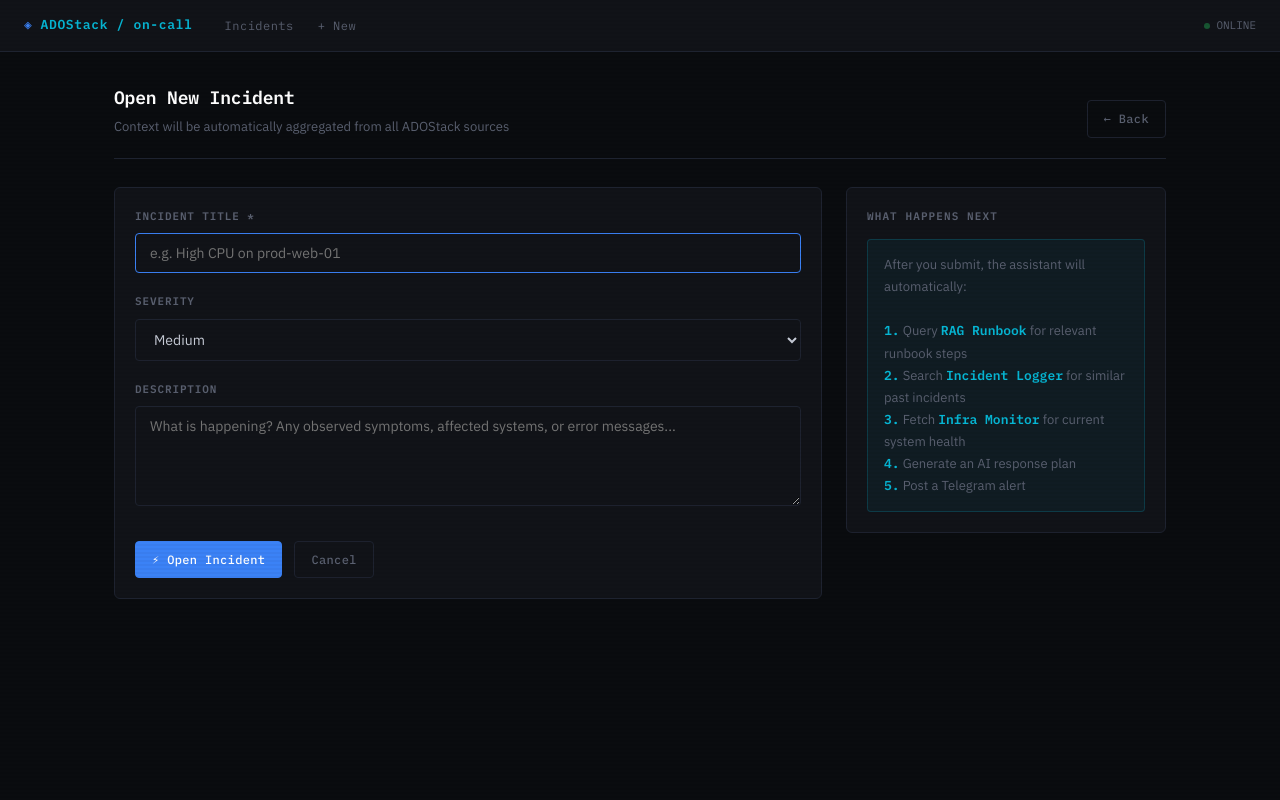
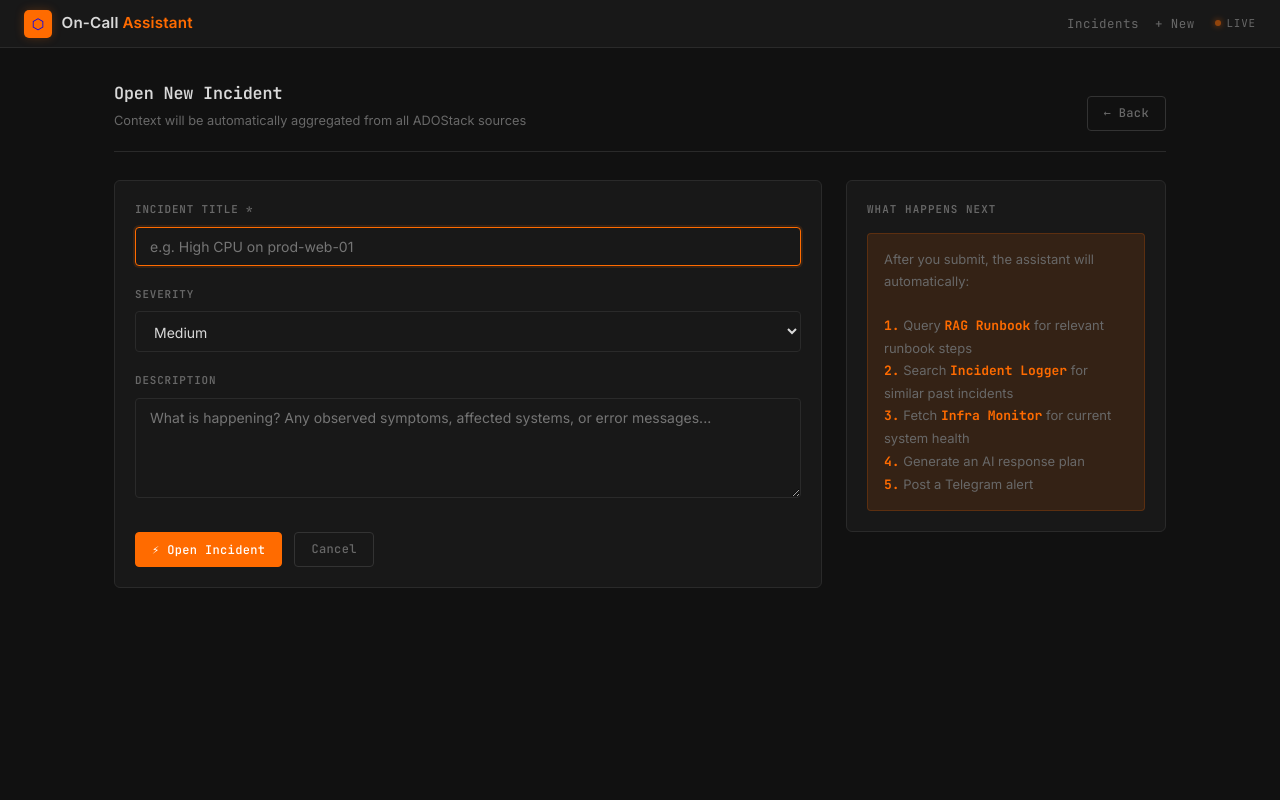
Before and after one commit to ohdasdiego/oncall-assistant, a Flask app: page /incidents/new in a window 1280 px wide. Run offline with Flask 3, Linux system fonts and the light colour scheme; parts of the project's set-up code (start-up, migrations or seed data) failed here and were passed over.

Commit message:
Retheme: match ADOStack orange/black design system (JetBrains Mono, orange accent, consistent header/logo)

```diff
--- a/app/templates/base.html
+++ b/app/templates/base.html
@@ -5,24 +5,29 @@
   <meta name="viewport" content="width=device-width, initial-scale=1.0">
   <title>{% block title %}On-Call Assistant{% endblock %} — ADOStack</title>
   <link rel="preconnect" href="https://fonts.googleapis.com">
-  <link href="https://fonts.googleapis.com/css2?family=IBM+Plex+Mono:wght@400;500;600&family=IBM+Plex+Sans:wght@300;400;500;600&display=swap" rel="stylesheet">
+  <link href="https://fonts.googleapis.com/css2?family=JetBrains+Mono:wght@400;500;600;700&family=Inter:wght@300;400;500;600&display=swap" rel="stylesheet">
   <style>
     :root {
-      --bg:       #0a0c0f;
-      --surface:  #111318;
-      --border:   #1e2330;
-      --muted:    #2a2f3d;
-      --text:     #c8cdd8;
-      --dim:      #5a6070;
-      --accent:   #3b82f6;
-      --accent2:  #06b6d4;
-      --green:    #22c55e;
-      --yellow:   #eab308;
-      --orange:   #f97316;
-      --red:      #ef4444;
-      --critical: #dc2626;
-      --mono: 'IBM Plex Mono', monospace;
-      --sans: 'IBM Plex Sans', sans-serif;
+      --bg:           #111111;
+      --surface:      #181818;
+      --card:         #1f1f1f;
+      --border:       #2a2a2a;
+      --border2:      #333333;
+      --accent:       #ff6b00;
+      --accent2:      #ff8c00;
+      --accent-dim:   rgba(255,107,0,0.12);
+      --accent-glow:  rgba(255,107,0,0.25);
+      --red:          #f2495c;
+      --red-dim:      rgba(242,73,92,0.12);
+      --yellow:       #f5a623;
+      --yellow-dim:   rgba(245,166,35,0.12);
+      --green:        #73bf69;
+      --green-dim:    rgba(115,191,105,0.12);
+      --purple:       #a78bfa;
+      --text:         #d9d9d9;
+      --muted:        #686868;
+      --mono:         'JetBrains Mono', 'Fira Code', monospace;
+      --sans:         'Inter', 'Segoe UI', system-ui, sans-serif;
     }
 
     * { box-sizing: border-box; margin: 0; padding: 0; }
@@ -36,119 +41,128 @@
       min-height: 100vh;
     }
 
-    /* Subtle scanline overlay */
-    body::before {
-      content: '';
-      position: fixed;
-      inset: 0;
-      background: repeating-linear-gradient(
-        0deg,
-        transparent,
-        transparent 2px,
-        rgba(0,0,0,0.03) 2px,
-        rgba(0,0,0,0.03) 4px
-      );
-      pointer-events: none;
-      z-index: 9999;
+    /* ── Header ── */
+    header {
+      background: var(--surface);
+      border-bottom: 1px solid var(--border);
+      padding: 0 1.5rem;
+      height: 48px;
+      display: flex;
+      align-items: center;
+      justify-content: space-between;
+      position: sticky;
+      top: 0;
+      z-index: 100;
     }
 
-    /* ── Nav ── */
-    nav {
-      background: var(--surface);
-      border-bottom: 1px solid var(--border);
-      padding: 0 24px;
+    .logo {
       display: flex;
       align-items: center;
-      gap: 32px;
-      height: 52px;
+      gap: 0.6rem;
+      text-decoration: none;
     }
 
-    .nav-brand {
-      font-family: var(--mono);
-      font-size: 13px;
+    .logo-icon {
+      width: 28px; height: 28px;
+      background: var(--accent);
+      border-radius: 5px;
+      display: flex; align-items: center; justify-content: center;
+      font-size: 0.9rem;
+      box-shadow: 0 0 10px var(--accent-glow);
+    }
+
+    .logo h1 {
+      font-size: 0.95rem;
       font-weight: 600;
-      color: var(--accent2);
-      letter-spacing: 0.05em;
-      text-decoration: none;
+      letter-spacing: 0.01em;
+      color: var(--text);
+      font-family: var(--sans);
+    }
+
+    .logo h1 span { color: var(--accent); }
+
+    .header-right {
       display: flex;
       align-items: center;
-      gap: 8px;
+      gap: 1.25rem;
     }
 
-    .nav-brand::before {
-      content: '◈';
-      color: var(--accent);
+    .nav-links {
+      display: flex;
+      align-items: center;
+      gap: 1rem;
     }
 
-    .nav-links { display: flex; gap: 24px; }
-
     .nav-links a {
+      font-size: 0.78rem;
+      color: var(--muted);
+      text-decoration: none;
       font-family: var(--mono);
-      font-size: 12px;
-      color: var(--dim);
-      text-decoration: none;
       letter-spacing: 0.04em;
       transition: color 0.15s;
     }
 
     .nav-links a:hover { color: var(--text); }
 
-    .nav-status {
-      margin-left: auto;
-      font-family: var(--mono);
-      font-size: 11px;
-      color: var(--dim);
+    .live-dot {
       display: flex;
       align-items: center;
-      gap: 6px;
+      gap: 0.35rem;
+      font-size: 0.68rem;
+      color: var(--muted);
+      text-transform: uppercase;
+      letter-spacing: 0.08em;
+      font-family: var(--mono);
     }
 
-    .pulse {
+    .live-dot::before {
+      content: '';
       width: 6px; height: 6px;
       border-radius: 50%;
-      background: var(--green);
-      animation: pulse 2s infinite;
+      background: var(--accent);
+      box-shadow: 0 0 6px var(--accent);
+      animation: blink 2s ease-in-out infinite;
     }
 
-    @keyframes pulse {
+    @keyframes blink {
       0%, 100% { opacity: 1; }
       50% { opacity: 0.3; }
     }
 
     /* ── Layout ── */
-    .container { max-width: 1100px; margin: 0 auto; padding: 32px 24px; }
+    .container { max-width: 1100px; margin: 0 auto; padding: 2rem 1.5rem; }
 
     /* ── Page header ── */
     .page-header {
-      margin-bottom: 28px;
-      padding-bottom: 20px;
+      margin-bottom: 1.75rem;
+      padding-bottom: 1.25rem;
       border-bottom: 1px solid var(--border);
       display: flex;
       align-items: flex-end;
       justify-content: space-between;
-      gap: 16px;
+      gap: 1rem;
     }
 
     .page-title {
       font-family: var(--mono);
-      font-size: 18px;
+      font-size: 1.05rem;
       font-weight: 600;
-      color: #fff;
+      color: var(--text);
       letter-spacing: -0.01em;
     }
 
     .page-subtitle {
-      font-size: 13px;
-      color: var(--dim);
-      margin-top: 4px;
+      font-size: 0.8rem;
+      color: var(--muted);
+      margin-top: 0.25rem;
     }
 
     /* ── Buttons ── */
     .btn {
       font-family: var(--mono);
-      font-size: 12px;
+      font-size: 0.75rem;
       font-weight: 500;
-      padding: 8px 16px;
+      padding: 0.45rem 1rem;
       border-radius: 4px;
       border: 1px solid transparent;
       cursor: pointer;
@@ -165,12 +179,15 @@
       color: #fff;
       border-color: var(--accent);
     }
-    .btn-primary:hover { background: #2563eb; }
+    .btn-primary:hover {
+      background: var(--accent2);
+      box-shadow: 0 0 10px var(--accent-glow);
+    }
 
     .btn-ghost {
       background: transparent;
-      color: var(--dim);
-      border-color: var(--border);
+      color: var(--muted);
+      border-color: var(--border2);
     }
     .btn-ghost:hover { color: var(--text); border-color: var(--muted); }
 
@@ -179,12 +196,12 @@
       color: var(--red);
       border-color: var(--red);
     }
-    .btn-danger:hover { background: var(--red); color: #fff; }
+    .btn-danger:hover { background: var(--red-dim); }
 
     /* ── Severity badges ── */
     .badge {
       font-family: var(--mono);
-      font-size: 10px;
+      font-size: 0.65rem;
       font-weight: 600;
       padding: 2px 8px;
       border-radius: 3px;
@@ -192,43 +209,43 @@
       text-transform: uppercase;
     }
 
-    .badge-critical { background: rgba(220,38,38,0.15); color: var(--critical); border: 1px solid rgba(220,38,38,0.3); }
-    .badge-high     { background: rgba(239,68,68,0.12); color: var(--red);      border: 1px solid rgba(239,68,68,0.25); }
-    .badge-medium   { background: rgba(249,115,22,0.12); color: var(--orange);  border: 1px solid rgba(249,115,22,0.25); }
-    .badge-low      { background: rgba(234,179,8,0.12); color: var(--yellow);   border: 1px solid rgba(234,179,8,0.25); }
+    .badge-critical { background: rgba(242,73,92,0.15); color: var(--red);     border: 1px solid rgba(242,73,92,0.35); }
+    .badge-high     { background: rgba(242,73,92,0.10); color: var(--red);     border: 1px solid rgba(242,73,92,0.2); }
+    .badge-medium   { background: var(--accent-dim);    color: var(--accent);  border: 1px solid rgba(255,107,0,0.3); }
+    .badge-low      { background: var(--yellow-dim);    color: var(--yellow);  border: 1px solid rgba(245,166,35,0.3); }
 
-    /* ── Status badges ── */
-    .status-open        { color: var(--red);    }
-    .status-investigating { color: var(--yellow); }
-    .status-mitigated   { color: var(--orange); }
-    .status-resolved    { color: var(--green);  }
+    /* ── Status colors ── */
+    .status-open          { color: var(--red); }
+    .status-investigating  { color: var(--yellow); }
+    .status-mitigated     { color: var(--accent); }
+    .status-resolved      { color: var(--green); }
 
     /* ── Cards ── */
     .card {
       background: var(--surface);
       border: 1px solid var(--border);
       border-radius: 6px;
-      padding: 20px;
+      padding: 1.25rem;
     }
 
     .card-title {
       font-family: var(--mono);
-      font-size: 11px;
+      font-size: 0.68rem;
       font-weight: 600;
-      color: var(--dim);
+      color: var(--muted);
       letter-spacing: 0.1em;
       text-transform: uppercase;
-      margin-bottom: 14px;
+      margin-bottom: 0.875rem;
     }
 
     /* ── Flash messages ── */
     .flash {
-      background: rgba(59,130,246,0.1);
-      border: 1px solid rgba(59,130,246,0.3);
+      background: var(--accent-dim);
+      border: 1px solid rgba(255,107,0,0.3);
       border-radius: 4px;
-      padding: 10px 16px;
-      margin-bottom: 20px;
-      font-size: 13px;
+      padding: 0.625rem 1rem;
+      margin-bottom: 1.25rem;
+      font-size: 0.82rem;
       color: var(--accent2);
     }
 
@@ -236,17 +253,19 @@
   </style>
 </head>
 <body>
-  <nav>
-    <a href="/" class="nav-brand">ADOStack / on-call</a>
-    <div class="nav-links">
-      <a href="/">Incidents</a>
-      <a href="/incidents/new">+ New</a>
+  <header>
+    <a href="/" class="logo">
+      <div class="logo-icon">⬡</div>
+      <h1>On-Call <span>Assistant</span></h1>
+    </a>
+    <div class="header-right">
+      <nav class="nav-links">
+        <a href="/">Incidents</a>
+        <a href="/incidents/new">+ New</a>
+      </nav>
+      <span class="live-dot">Live</span>
     </div>
-    <div class="nav-status">
-      <div class="pulse"></div>
-      ONLINE
-    </div>
-  </nav>
+  </header>
 
   <div class="container">
     {% with messages = get_flashed_messages() %}
--- a/app/templates/handoff.html
+++ b/app/templates/handoff.html
@@ -3,8 +3,8 @@
 
 {% block extra_styles %}
 .handoff-box {
-  background: rgba(59,130,246,0.04);
-  border: 1px solid rgba(59,130,246,0.2);
+  background: var(--accent-dim);
+  border: 1px solid rgba(255,107,0,0.2);
   border-radius: 6px;
   padding: 24px;
   white-space: pre-wrap;
--- a/app/templates/new_incident.html
+++ b/app/templates/new_incident.html
@@ -7,9 +7,9 @@
 .form-group label {
   display: block;
   font-family: var(--mono);
-  font-size: 11px;
+  font-size: 0.68rem;
   font-weight: 600;
-  color: var(--dim);
+  color: var(--muted);
   letter-spacing: 0.08em;
   text-transform: uppercase;
   margin-bottom: 8px;
@@ -34,6 +34,7 @@
 .form-group textarea:focus,
 .form-group select:focus {
   border-color: var(--accent);
+  box-shadow: 0 0 0 2px var(--accent-dim);
 }
 
 .form-group textarea { resize: vertical; min-height: 100px; }
@@ -57,16 +58,16 @@
 }
 
 .info-box {
-  background: rgba(6,182,212,0.06);
-  border: 1px solid rgba(6,182,212,0.2);
+  background: var(--accent-dim);
+  border: 1px solid rgba(255,107,0,0.2);
   border-radius: 4px;
   padding: 14px 16px;
   font-size: 13px;
-  color: var(--dim);
+  color: var(--muted);
   line-height: 1.7;
 }
 
-.info-box strong { color: var(--accent2); font-family: var(--mono); }
+.info-box strong { color: var(--accent); font-family: var(--mono); }
 {% endblock %}
 
 {% block content %}
```
Also changed, not shown: app/templates/incident_detail.html (+15 -15 lines), app/templates/index.html (+13 -10 lines).
